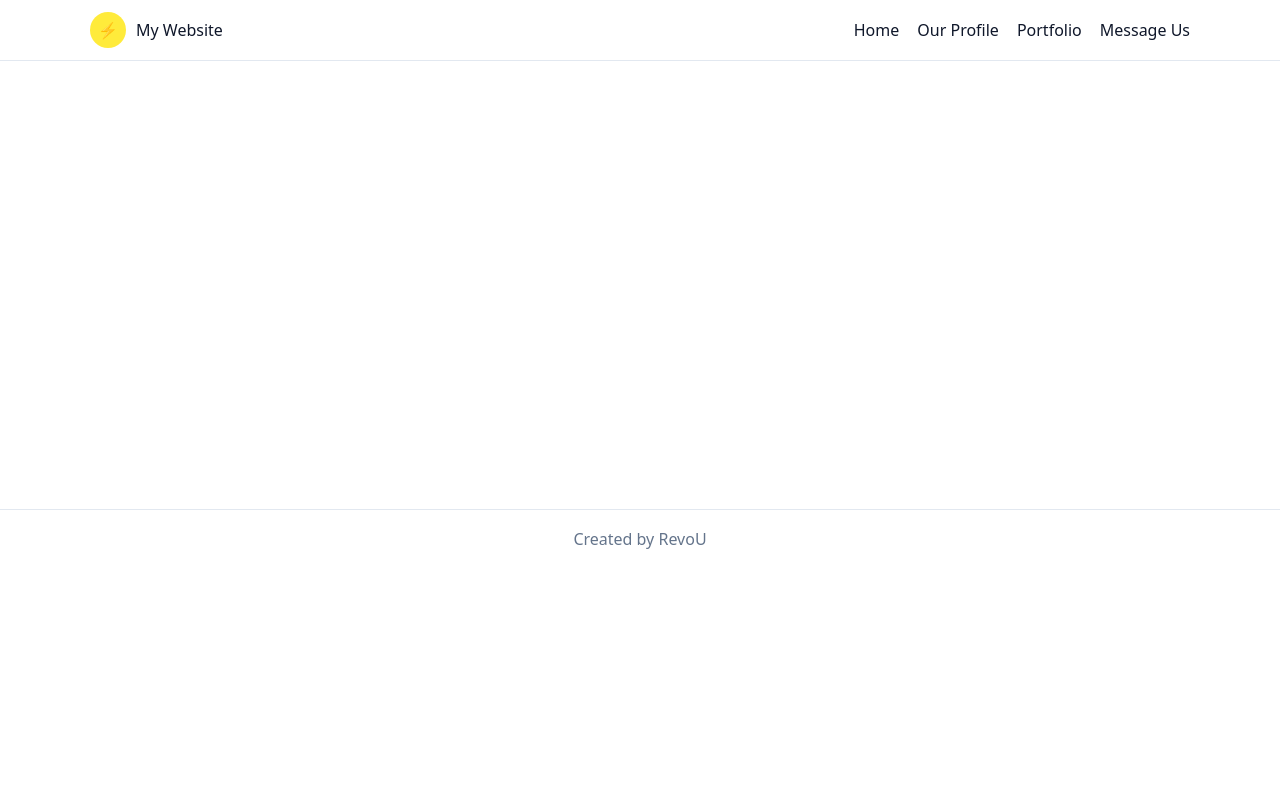
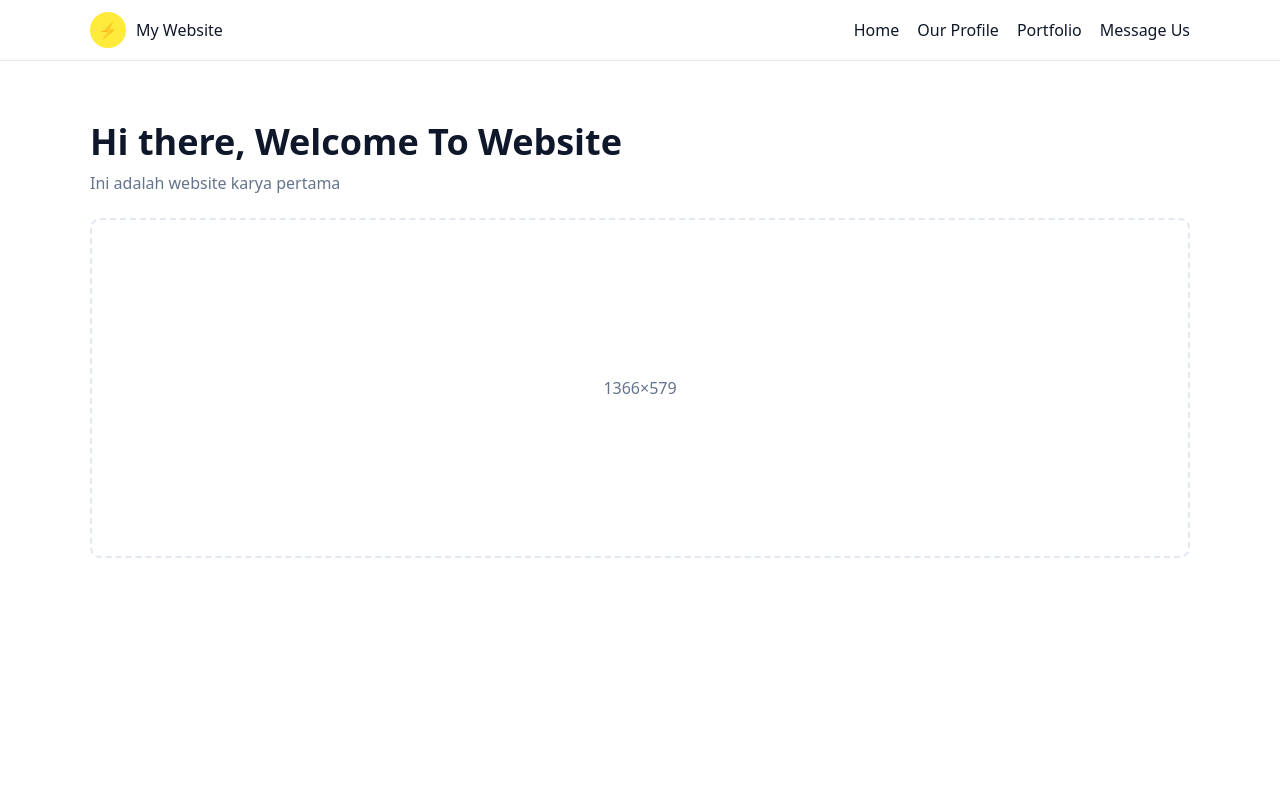
Before and after one commit to jekkforger/CodingCamp-220925-Fahrizal, a plain HTML site: page index.html in a window 1280 px wide. Shown: the top 800 px of the page. Drawn offline with Linux system fonts and the light colour scheme.

Commit message:
feat: hero section with title, subtitle, and banner placeholder

```diff
--- a/css/style.css
+++ b/css/style.css
@@ -12,3 +12,6 @@ html,body{margin:0;padding:0;font-family:system-ui,Arial,sans-serif;background:v
 .nav a:hover{text-decoration:underline}
 .nav-toggle{display:none;border:1px solid var(--line);background:var(--bg);padding:6px 10px;border-radius:8px}
 .site-footer{border-top:1px solid var(--line);padding:18px 0;text-align:center;color:var(--muted)}
+.hero h1{margin:0 0 6px 0;font-size:clamp(24px,3vw,36px)}
+.subtitle{margin:0;color:var(--muted)}
+.hero-banner{margin-top:24px;height:340px;border:2px dashed var(--line);border-radius:10px;display:grid;place-items:center;color:var(--muted)}
--- a/index.html
+++ b/index.html
@@ -1,4 +1,4 @@
-<!doctype html>
+<!DOCTYPE html>
 <html lang="en">
   <head>
     <meta charset="utf-8" />
@@ -24,7 +24,19 @@
     </header>
 
     <main>
-    <section id="home" class="section"></section>
+      <section id="home" class="section hero">
+        <div class="container">
+          <h1 id="welcome-title">Hi there, Welcome To Website</h1>
+          <p class="subtitle">Ini adalah website karya pertama</p>
+          <div
+            class="hero-banner"
+            role="img"
+            aria-label="Photo banner placeholder"
+          >
+            1366×579
+          </div>
+        </div>
+      </section>
       <section id="our-profile" class="section"></section>
       <section id="portfolio" class="section"></section>
       <section id="contact" class="section"></section>
```
Lines whose indentation alone changed are shown as unchanged.
